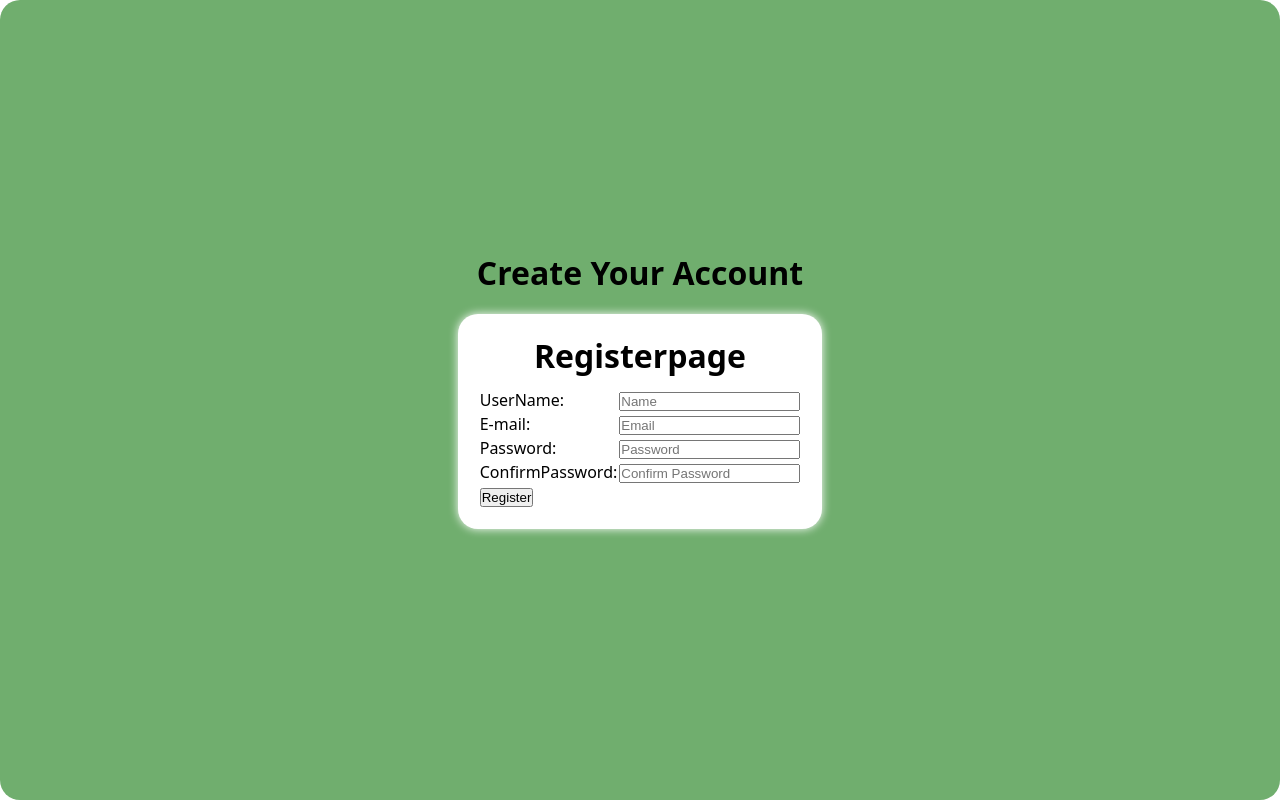
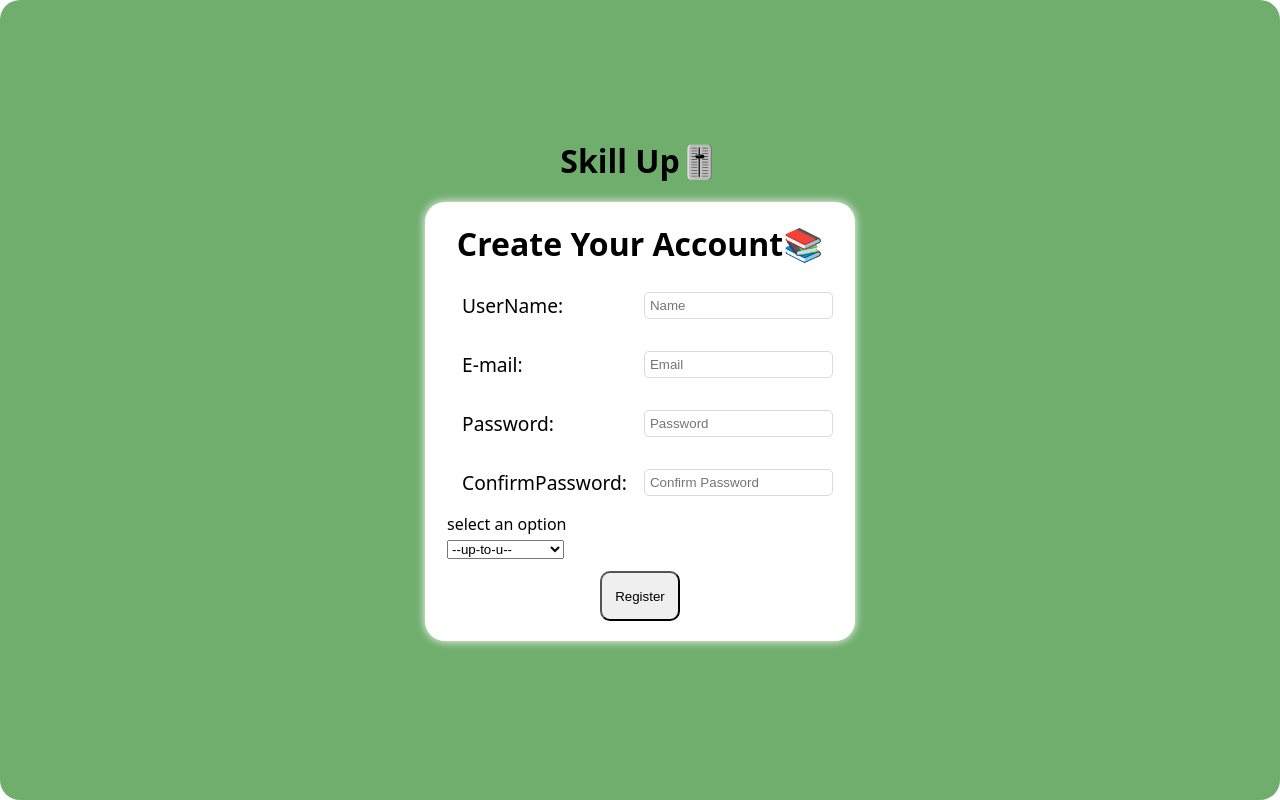
Before and after one commit to priyanka2784/skillup, a React (Create React App) app: page /RegisterPage in a window 1280 px wide. Built offline with nearby package versions, Linux system fonts and the light colour scheme.

Commit message:
register page updation

```diff
--- a/src/config/COLOR.js
+++ b/src/config/COLOR.js
@@ -1,5 +1,5 @@
 const COLOR = {
-  basecolor: "#002500",
+  basecolor: "70AE6E",
   basecolorsecond: "#F0F7F4",
   secondarycolor: "rgb(139, 134, 134)",
   blackcolor: "#000000",
--- a/src/pages/RegisterPage/RegisterPage.js
+++ b/src/pages/RegisterPage/RegisterPage.js
@@ -1,10 +1,14 @@
+import React from "react";
+import elearning from "../../Assets/images/elearning.png";
 import "./styles.css";
+
 function RegisterPage() {
   return (
     <div className="registerpagebasecontainer">
-      <h1>Create Your Account</h1>
+      <h1>Skill Up🎚️</h1>
       <div className="registerpagecontentbasecontainer">
-        <h1>Registerpage</h1>
+        <h1>Create Your Account📚</h1>
+
         <div className="registerpageformbasecontainer">
           <form>
             <table>
@@ -16,7 +20,7 @@ function RegisterPage() {
                   </div>
                 </td>
                 <td>
-                  <input type="text" placeholder="Name" />
+                  <input type="text" placeholder="Name" required />
                 </td>
               </tr>
               <tr>
@@ -24,7 +28,7 @@ function RegisterPage() {
                   <div className="registerpageinputbasecontainer">E-mail:</div>
                 </td>
                 <td>
-                  <input type="email" placeholder="Email" />
+                  <input type="email" placeholder="Email" required />
                 </td>
               </tr>
               <tr>
@@ -34,7 +38,7 @@ function RegisterPage() {
                   </div>
                 </td>
                 <td>
-                  <input type="password" placeholder="Password" />
+                  <input type="password" placeholder="Password" required />
                 </td>
               </tr>
               <tr>
@@ -44,16 +48,35 @@ function RegisterPage() {
                   </div>
                 </td>
                 <td>
-                  <input type="password" placeholder="Confirm Password" />
+                  <input
+                    type="password"
+                    placeholder="Confirm Password"
+                    required
+                  />
                 </td>
               </tr>
               <tr>
-                <div className="registerpagebuttonbasecontainer">
-                  <button type="submit">Register</button>
-                </div>
+                <td>
+                  <div>
+                    <label>select an option</label>{" "}
+                  </div>
+                </td>
+              </tr>
+              <tr>
+                <td>
+                  <select>
+                    <option value="">--up-to-u--</option>
+                    <option value="Reader">Content Reader</option>
+
+                    <option value="creator">Content creator</option>
+                  </select>
+                </td>
               </tr>
             </table>
           </form>
+        </div>
+        <div className="registerpagebuttonbasecontainer">
+          <button type="submit">Register</button>
         </div>
       </div>
       <div className="registerpageimagebasecontainer"></div>
--- a/src/pages/RegisterPage/styles.css
+++ b/src/pages/RegisterPage/styles.css
@@ -35,3 +35,24 @@
     justify-content: center;
 
 }
+.registerpageinputbasecontainer{
+    /* height:30%;
+    width:30%; */
+    border-radius: 20px;
+
+    padding:15px;
+    font-size: larger;
+
+}
+.registerpageformbasecontainer input{
+    padding:5px;
+    border:1px solid var(--bordercolor);
+    border-radius: 5px;
+
+}
+.registerpagebuttonbasecontainer button{
+height:50px;
+width:80px;
+border-radius: 10px;
+color: var(--blackcolor);
+}
```
Also changed, not shown: src/Assets/images/elearning.png (renamed from src/elearning.png).
